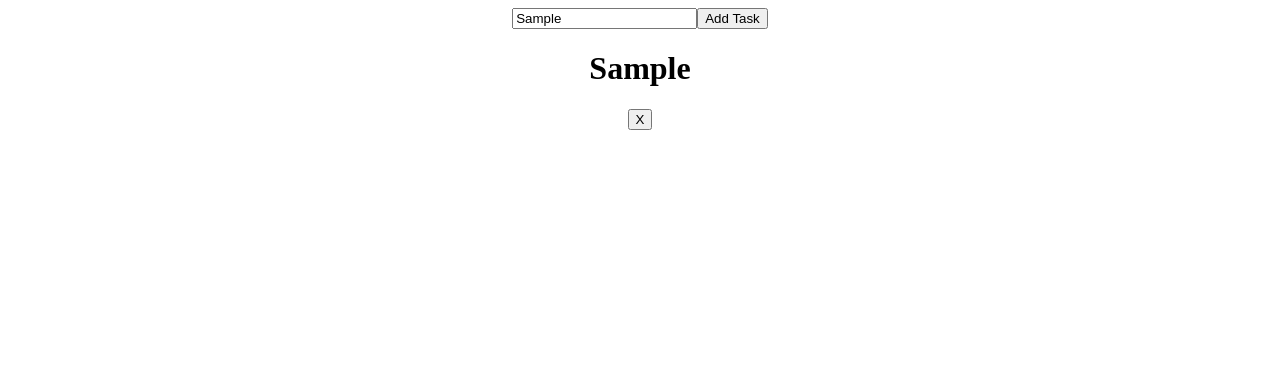
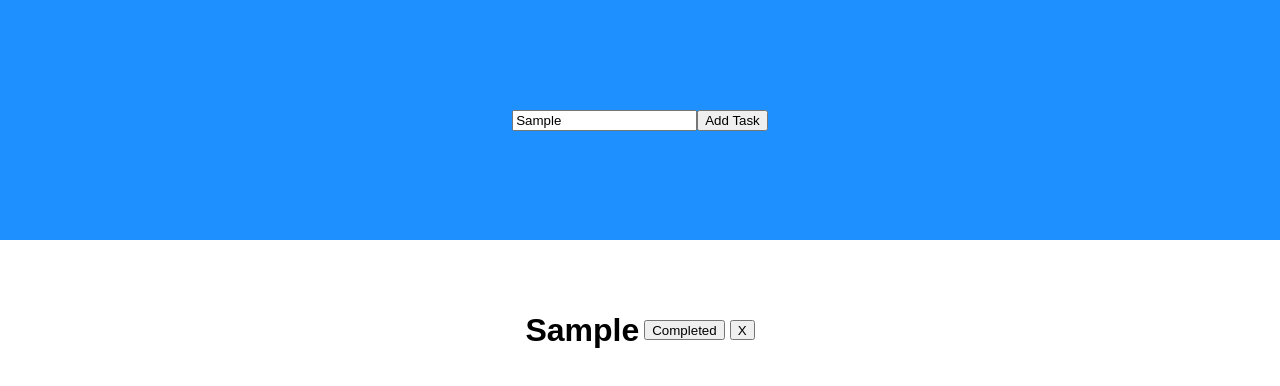
Before and after one commit to VityaMuzychka/todo-list-react-app, a React (Create React App) app: page / in a window 1280 px wide. Both pictures are taken after typing "Sample" into the empty fields and a click on the button "Add Task". Shown: the top 386 px of the page. Built offline with nearby package versions, Linux system fonts and the light colour scheme.

Commit message:
added updating functionality and css

```diff
--- a/src/App.css
+++ b/src/App.css
@@ -1,38 +1,47 @@
 .App {
+  display: flex;
+  align-items: center;
+  flex-direction: column;
+  width: 100vw;
+  font-family: Arial, Helvetica, sans-serif;
+}
+
+body {
+  margin: 0;
+  padding: 0;
+}
+
+.addTask {
+  height: 30vh;
+  background-color: dodgerblue;
+  width: 100%;
+  display: flex;
+  justify-content: center;
+  align-items: center;
+}
+
+.list {
+  height: auto;
+  width: 100%;
+  display: flex;
+  align-items: center;
+  padding-top: 50px;
+  flex-direction: column;
+}
+
+.task {
+  width: 500px;
+  height: 50px;
+  display: flex;
+  margin: 15px;
+  display: flex;
+  align-items: center;
+  justify-content: center;
+}
+
+.task button {
+  width: auto;
+  height: 20px;
+  margin-left: 5px;
   text-align: center;
 }
-
-.App-logo {
-  height: 40vmin;
-  pointer-events: none;
-}
-
-@media (prefers-reduced-motion: no-preference) {
-  .App-logo {
-    animation: App-logo-spin infinite 20s linear;
-  }
-}
-
-.App-header {
-  background-color: #282c34;
-  min-height: 100vh;
-  display: flex;
-  flex-direction: column;
-  align-items: center;
-  justify-content: center;
-  font-size: calc(10px + 2vmin);
-  color: white;
-}
-
-.App-link {
-  color: #61dafb;
-}
-
-@keyframes App-logo-spin {
-  from {
-    transform: rotate(0deg);
-  }
-  to {
-    transform: rotate(360deg);
-  }
-}
--- a/src/App.js
+++ b/src/App.js
@@ -8,11 +8,24 @@ function App() {
 
   const taskObj = {
     id: todoList.length === 0 ? 1 : todoList[todoList.length -1].id + 1,
-    taskName: newTask
+    taskName: newTask,
+    completed: false
   }
 
   const deleteTask = (id) => {
    setTodoList(todoList.filter(task => task.id !== id));
+  }
+
+  const completeTask = (id) => {
+    setTodoList(
+      todoList.map(task => {
+        if(task.id === id) {
+          return {...task, completed: true}
+        } else {
+          return task
+        }
+      })
+    )
   }
 
   return (
@@ -23,7 +36,7 @@ function App() {
      </div>
      <div className='list'>
       {todoList.map(task => {
-       return <Task taskName={task.taskName} id={task.id} deleteTask={deleteTask} />
+       return <Task taskName={task.taskName} id={task.id} deleteTask={deleteTask} completed={task.completed} completeTask={completeTask} />
       })}
      </div>
     </div>
--- a/src/Task.js
+++ b/src/Task.js
@@ -1,7 +1,8 @@
 export const Task = (props) => {
     return (
-           <div>
+           <div className="task" style={{backgroundColor: props.completed ? 'green' : 'white'}}>
              <h1>{props.taskName}</h1>
+             <button onClick={() => props.completeTask(props.id)}>Completed</button>
              <button onClick={() => props.deleteTask(props.id)}> X </button>
            </div>
     )
```
